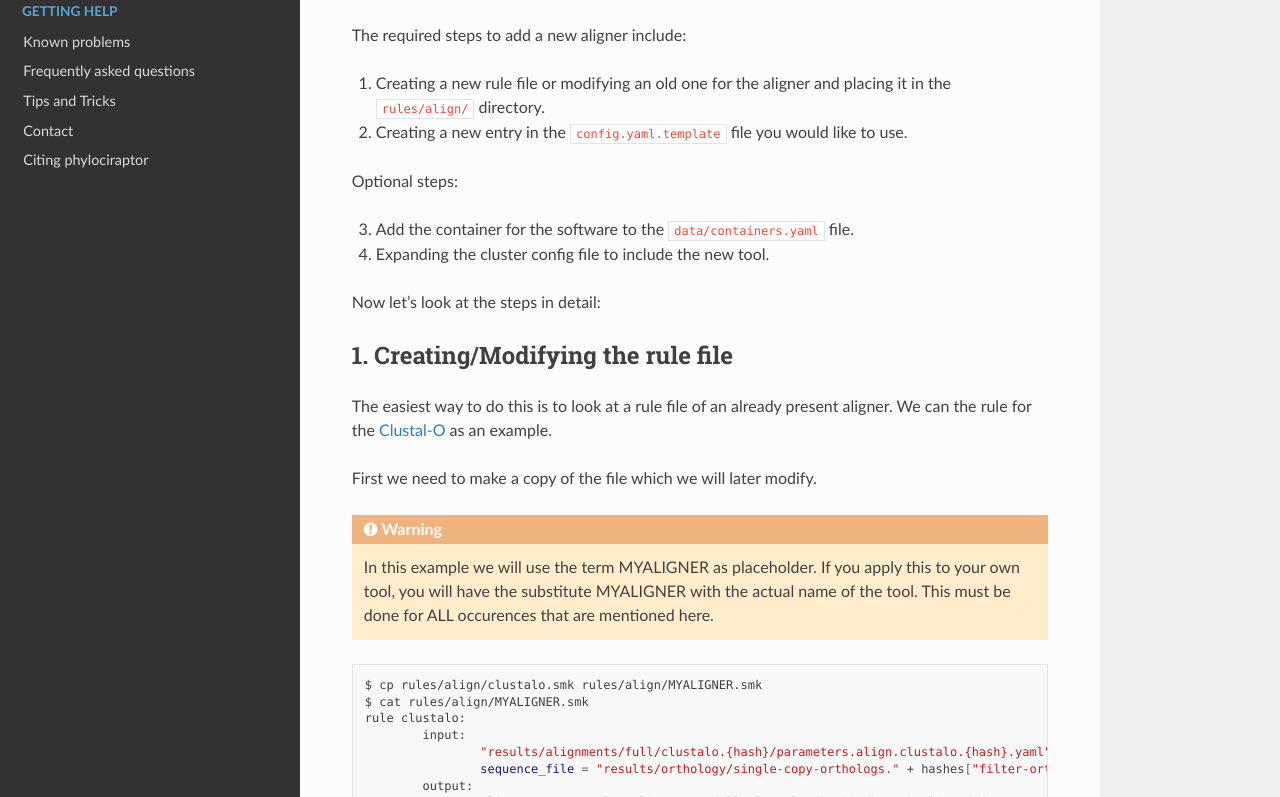
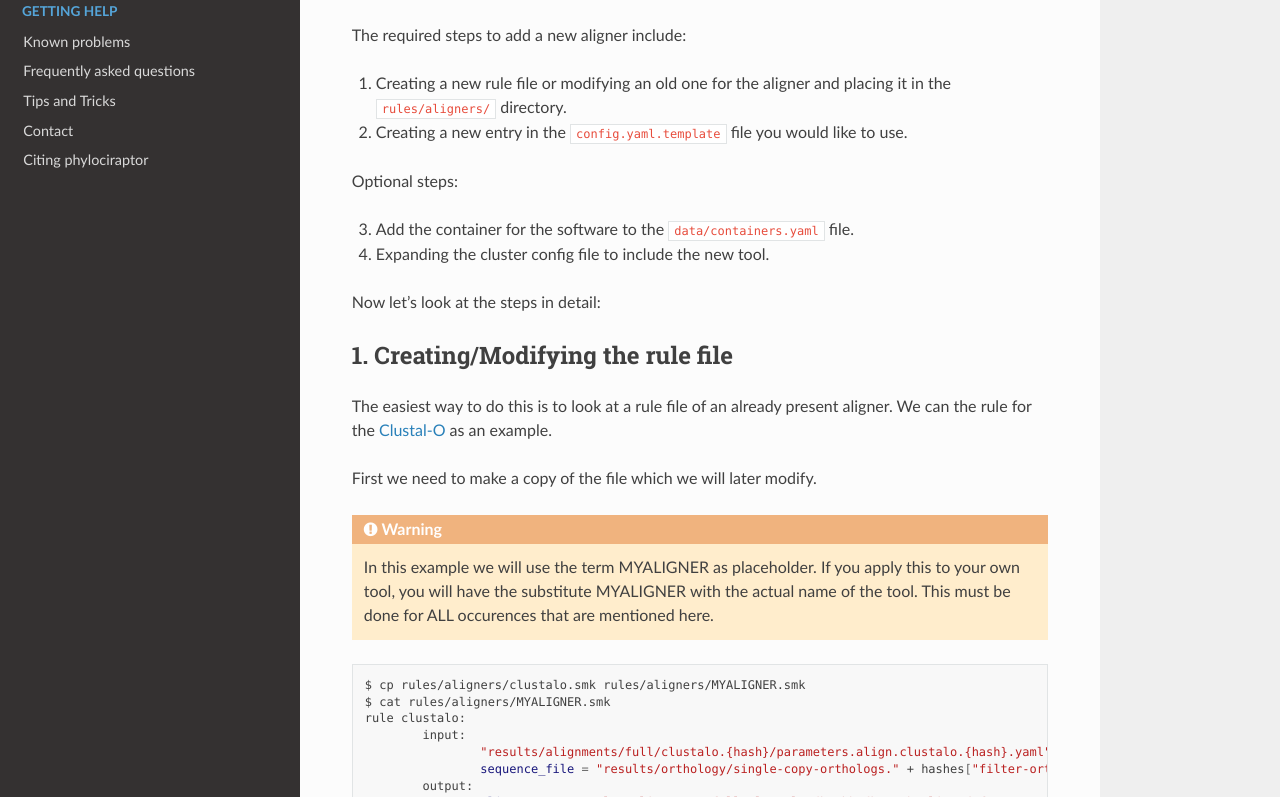
Before and after one commit to reslp/phylociraptor, a Sphinx documentation site: the page built from docs/indepth/add_tools.rst, in a window 1280 px wide and 1400 px high. Shown: the part 512-1309 px from the top of the window. Built offline with Sphinx 7.4.7 and the Read the Docs theme 2.0.0, drawn with Linux system fonts in a browser that asks for light colours; pages that are not in the unit, such as notebooks, are missing from menus.

Commit message:
Change location of aligner rule files to make it consistent with trimmers

```diff
--- a/docs/indepth/add_tools.rst
+++ b/docs/indepth/add_tools.rst
@@ -24,7 +24,7 @@ Steps to add a new aligner
 
 The required steps to add a new aligner include:
 
-1. Creating a new rule file or modifying an old one for the aligner and placing it in the ``rules/align/`` directory.
+1. Creating a new rule file or modifying an old one for the aligner and placing it in the ``rules/aligners/`` directory.
 2. Creating a new entry in the ``config.yaml.template`` file you would like to use.
 
 Optional steps:
@@ -52,8 +52,8 @@ First we need to make a copy of the file which we will later modify.
 
 .. code-block:: bash
 
-	$ cp rules/align/clustalo.smk rules/align/MYALIGNER.smk
-        $ cat rules/align/MYALIGNER.smk
+	$ cp rules/aligners/clustalo.smk rules/aligners/MYALIGNER.smk
+        $ cat rules/aligners/MYALIGNER.smk
         rule clustalo:
 		input:
 			"results/alignments/full/clustalo.{hash}/parameters.align.clustalo.{hash}.yaml",
```
Also changed, not shown: 9 other files.
